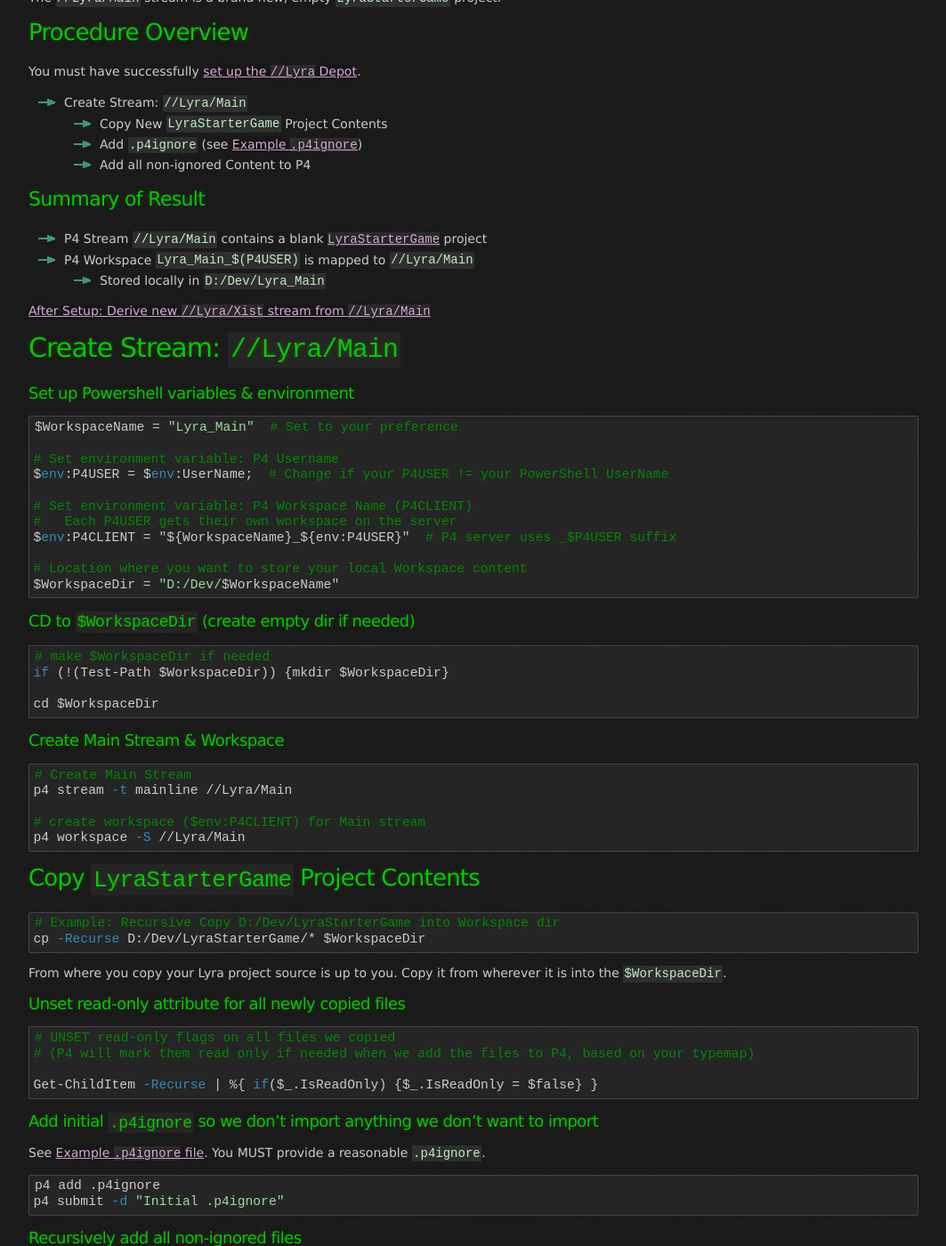
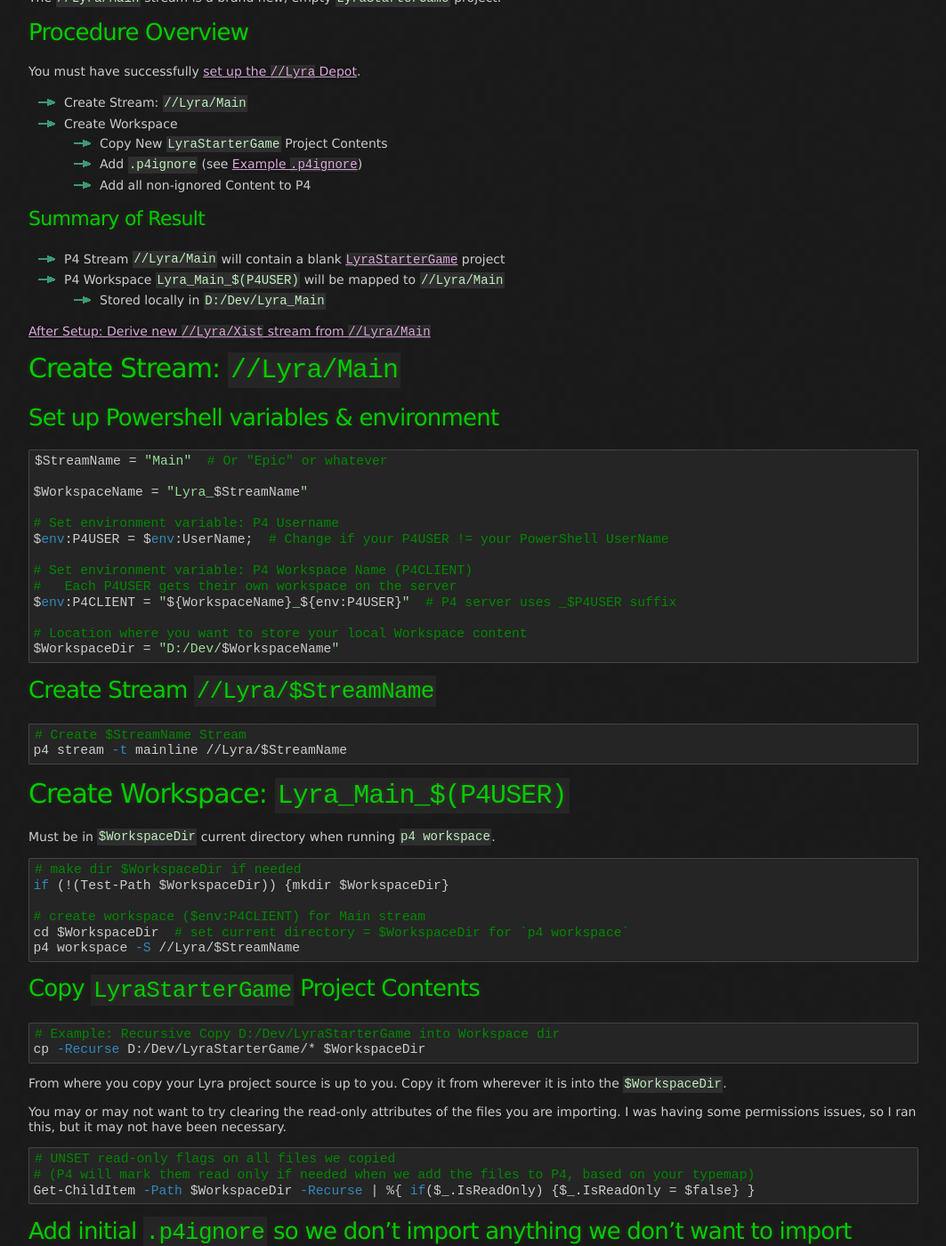
Before and after one commit to x157/x157.github.io, a Jekyll site: the page built from Perforce/How-to-Create-Lyra-Main-Stream.md, in a window 1280 px wide and 1400 px high, scrolled down 223 px. Shown: the whole window at 89% size, without its empty margins (108-1171 px from the left). Built offline with Jekyll 4.4.1, drawn with Linux system fonts in a browser that asks for light colours; some of the changed text lies outside the part shown.

Commit message:
Iterate for clarity

````diff
--- a/Perforce/How-to-Create-Lyra-Main-Stream.md
+++ b/Perforce/How-to-Create-Lyra-Main-Stream.md
@@ -15,14 +15,15 @@
 You must have successfully [set up the `//Lyra` Depot](./How-to-Create-Lyra-Depot).
 
 - Create Stream: `//Lyra/Main`
+- Create Workspace
   - Copy New `LyraStarterGame` Project Contents
   - Add `.p4ignore` (see [Example `.p4ignore`](/Perforce/p4ignore))
   - Add all non-ignored Content to P4
 
 ### Summary of Result
 
-- P4 Stream `//Lyra/Main` contains a blank [`LyraStarterGame`](/UE5/LyraStarterGame/) project
-- P4 Workspace `Lyra_Main_$(P4USER)` is mapped to `//Lyra/Main`
+- P4 Stream `//Lyra/Main` will contain a blank [`LyraStarterGame`](/UE5/LyraStarterGame/) project
+- P4 Workspace `Lyra_Main_$(P4USER)` will be mapped to `//Lyra/Main`
   - Stored locally in `D:/Dev/Lyra_Main`
 
 [After Setup: Derive new `//Lyra/Xist` stream from `//Lyra/Main`](./How-to-Create-Lyra-Xist-Stream)
@@ -30,10 +31,12 @@
 
 # Create Stream: `//Lyra/Main`
 
-##### Set up Powershell variables & environment
+## Set up Powershell variables & environment
 
 ```powershell
-$WorkspaceName = "Lyra_Main"  # Set to your preference
+$StreamName = "Main"  # Or "Epic" or whatever
+
+$WorkspaceName = "Lyra_$StreamName"
 
 # Set environment variable: P4 Username
 $env:P4USER = $env:UserName;  # Change if your P4USER != your PowerShell UserName
@@ -46,23 +49,24 @@
 $WorkspaceDir = "D:/Dev/$WorkspaceName"
 ```
 
-##### CD to `$WorkspaceDir` (create empty dir if needed)
+## Create Stream `//Lyra/$StreamName`
 
 ```powershell
-# make $WorkspaceDir if needed
+# Create $StreamName Stream
+p4 stream -t mainline //Lyra/$StreamName
+```
+
+# Create Workspace: `Lyra_Main_$(P4USER)`
+
+Must be in `$WorkspaceDir` current directory when running `p4 workspace`.
+
+```powershell
+# make dir $WorkspaceDir if needed
 if (!(Test-Path $WorkspaceDir)) {mkdir $WorkspaceDir}
 
-cd $WorkspaceDir
-```
-
-##### Create Main Stream & Workspace
-
-```powershell
-# Create Main Stream
-p4 stream -t mainline //Lyra/Main
-
 # create workspace ($env:P4CLIENT) for Main stream
-p4 workspace -S //Lyra/Main
+cd $WorkspaceDir  # set current directory = $WorkspaceDir for `p4 workspace`
+p4 workspace -S //Lyra/$StreamName
 ```
 
 ## Copy `LyraStarterGame` Project Contents
@@ -75,27 +79,36 @@
 From where you copy your Lyra project source is up to you.
 Copy it from wherever it is into the `$WorkspaceDir`.
 
-##### Unset read-only attribute for all newly copied files
+You may or may not want to try clearing the read-only attributes
+of the files you are importing.  I was having some permissions issues,
+so I ran this, but it may not have been necessary.
 
 ```powershell
 # UNSET read-only flags on all files we copied
 # (P4 will mark them read only if needed when we add the files to P4, based on your typemap)
-
-Get-ChildItem -Recurse | %{ if($_.IsReadOnly) {$_.IsReadOnly = $false} }
+Get-ChildItem -Path $WorkspaceDir -Recurse | %{ if($_.IsReadOnly) {$_.IsReadOnly = $false} }
 ```
 
-##### Add initial `.p4ignore` so we don't import anything we don't want to import
+## Add initial `.p4ignore` so we don't import anything we don't want to import
 
 See [Example `.p4ignore` file](/Perforce/p4ignore).
 You MUST provide a reasonable `.p4ignore`.
 
 ```powershell
+cd $WorkspaceDir
+
 p4 add .p4ignore
 p4 submit -d "Initial .p4ignore"
 ```
 
-##### Recursively add all non-ignored files
+## Recursively add all non-ignored files
+
+The `-f` flag causes files with special characters in their filenames (`@`, `#`, *etc.*)
+to be added as well.
+
 ```powershell
+cd $WorkspaceDir
+
 p4 add -f ...
 p4 submit -d "Initial Import"
 ```
````
Also changed, not shown: Perforce/How-to-Create-Lyra-Xist-Game-Stream.md (+23 -18 lines), Perforce/How-to-Create-Lyra-Xist-Stream.md (+26 -20 lines).
